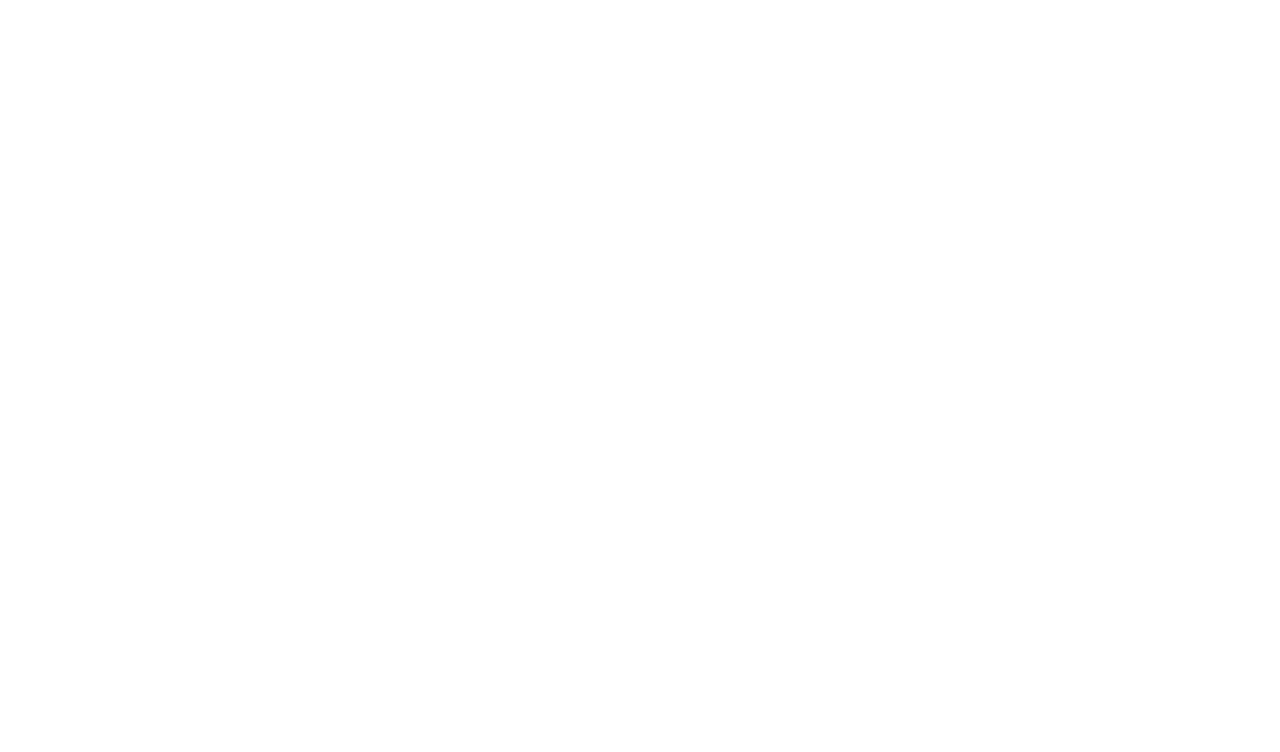
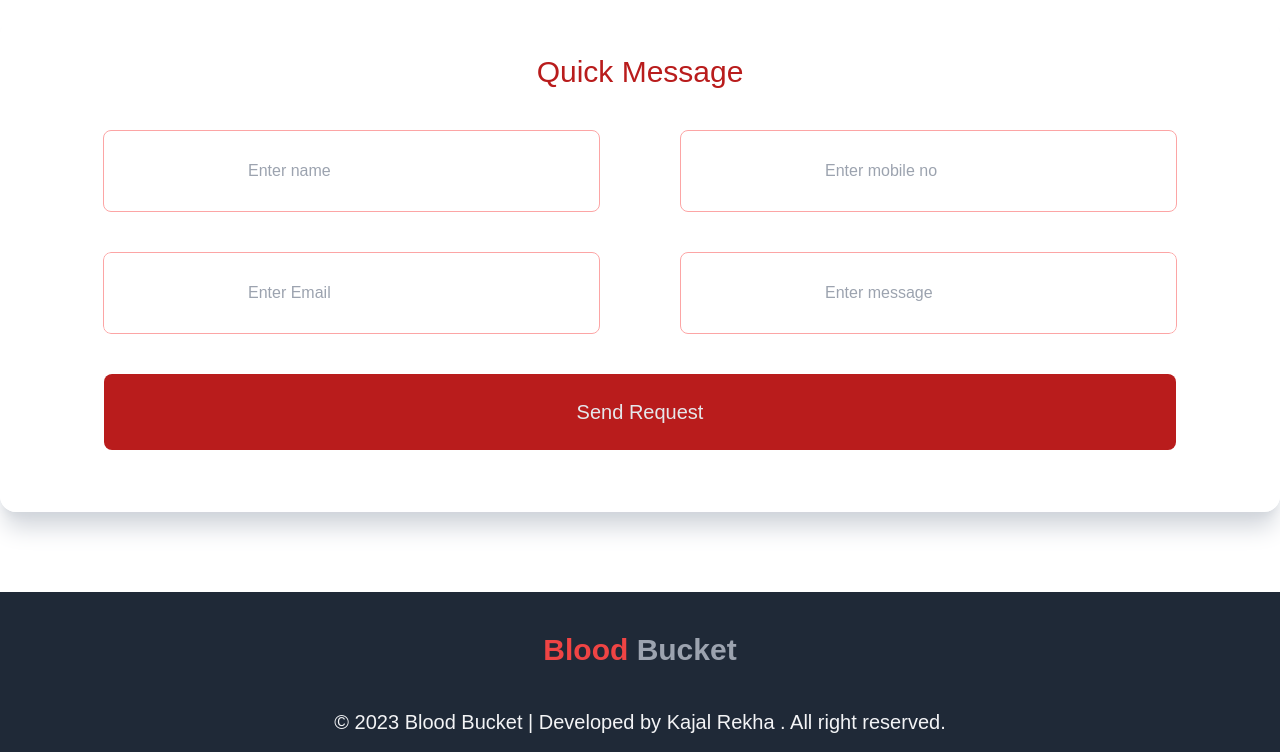
Before and after one commit to kajal-rekha/Blood-bucket, a React (Create React App) app: page / in a window 1280 px wide. Shown: the part 4452-5204 px from the top of the page. Before the commit the page ends 4336 px from the top, so only its background shows below. Built offline with nearby package versions, Linux system fonts and the light colour scheme.

Commit message:
contact added

```diff
--- a/src/components/Contact.js
+++ b/src/components/Contact.js
@@ -1,5 +1,38 @@
-const Contact = () => {
-  return <div>Contact</div>;
+const Form = () => {
+  return (
+    <form className="form container mx-auto flex flex-col  mt-40 items-center bg-white/75 rounded-2xl shadow-xl p-5 shadow-gray-300 border-2 border-white bg-gray-400 gap-10 overflow-hidden">
+      <h2 className="text-3xl font-medium text-red-700 mt-3">Quick Message</h2>
+      <div className="form-control overflow-hidden flex flex-row gap-20 ">
+        <input
+          type="text"
+          placeholder="Enter name"
+          className="px-36 py-7 rounded-lg outline-none border border-red-300 duration-500 focus:border-gray-900 "
+        />
+
+        <input
+          type="text"
+          placeholder="Enter mobile no"
+          className="px-36 py-7 rounded-lg outline-none border border-red-300 focus:border-gray-900 duration-500"
+        />
+      </div>
+      <div className="form-control overflow-hidden  flex flex-row gap-20 rounded-lg">
+        <input
+          type="text"
+          placeholder="Enter Email"
+          className="px-36 py-7 rounded-lg outline-none border border-red-300 duration-500 focus:border-gray-900 "
+        />
+
+        <input
+          type="text"
+          placeholder="Enter message"
+          className="px-36 py-7 rounded-lg outline-none border border-red-300 duration-500 focus:border-gray-900 "
+        />
+      </div>
+      <button className="w-[67rem] bg-red-700 py-6 text-gray-200 font-medium text-xl rounded-lg mb-10">
+        Send Request
+      </button>
+    </form>
+  );
 };
 
-export default Contact;
+export default Form;
--- a/src/components/Footer.js
+++ b/src/components/Footer.js
@@ -1,5 +1,18 @@
 const Footer = () => {
-  return <div>Footer</div>;
+  return (
+    <div className="footer  mx-auto text-center mt-20 bg-gray-800 text-gray-100 text-xl font-medium h-40">
+      <h2 className="py-10 text-3xl text-red-500 font-semibold">
+        Blood <span className="text-gray-400"> Bucket</span>
+      </h2>
+      <h4>
+        &copy; {new Date().getFullYear()} Blood Bucket | Developed by{" "}
+        <a href="/" className="hover:underline duration-300">
+          Kajal Rekha
+        </a>{" "}
+        . All right reserved.
+      </h4>
+    </div>
+  );
 };
 
 export default Footer;
--- a/src/components/Home.js
+++ b/src/components/Home.js
@@ -1,5 +1,6 @@
 import About from "./About";
 import Blog from "./Blog";
+import Contact from "./Contact";
 import Gallery from "./Gallery";
 import Process from "./Process";
 import Slider from "./Slider";
@@ -12,6 +13,7 @@ const Home = () => {
       <Gallery />
       <Process />
       <Blog />
+      <Contact />
     </div>
   );
 };
```
